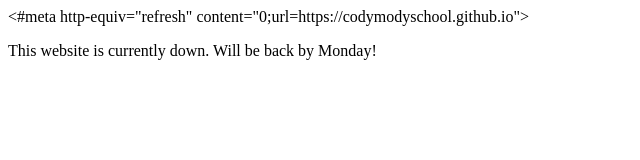
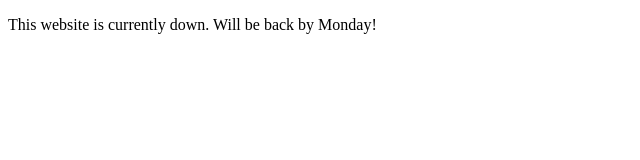
Before and after one commit to CodyModySchool/codymodygames, a plain HTML site: page index.html in a window 1280 px wide. Shown: the whole page, without its empty margins (0-640 px from the left). Drawn offline with Linux system fonts and the light colour scheme.

Commit message:
Update index.html

```diff
--- a/index.html
+++ b/index.html
@@ -2,7 +2,6 @@
 <html lang="en">
 <head>
   <meta charset="UTF-8">
-  <#meta http-equiv="refresh" content="0;url=https://codymodyschool.github.io">
   <title>Redirecting...</title>
 </head>
 <body>
```
